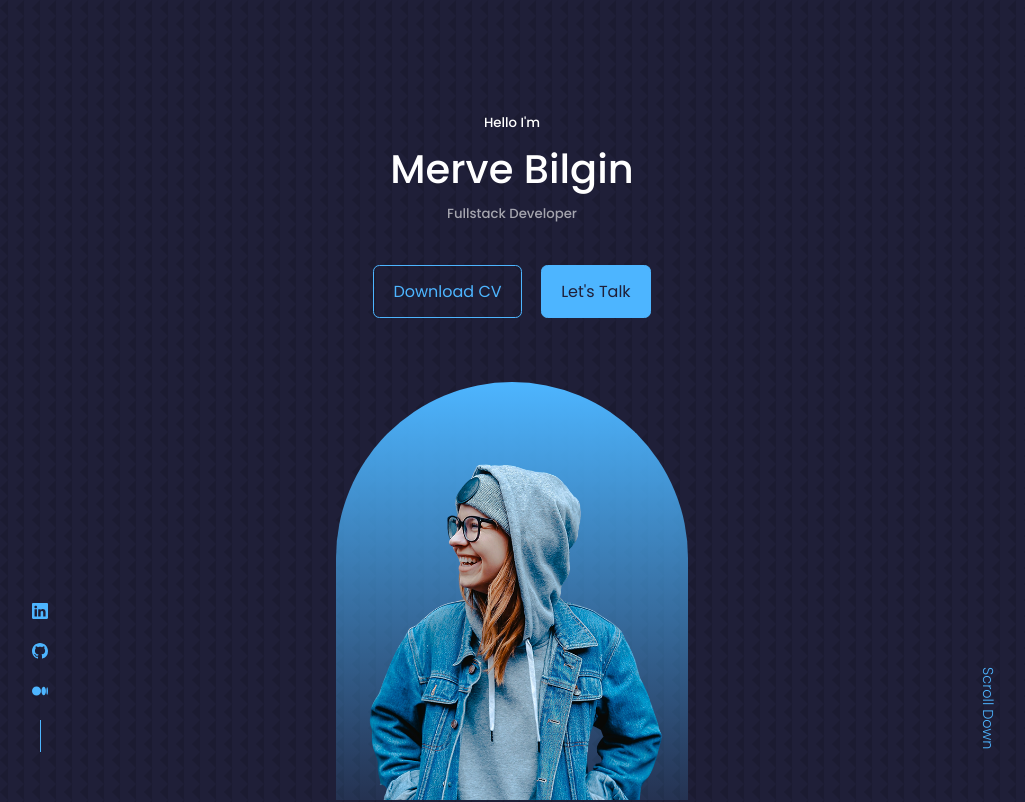
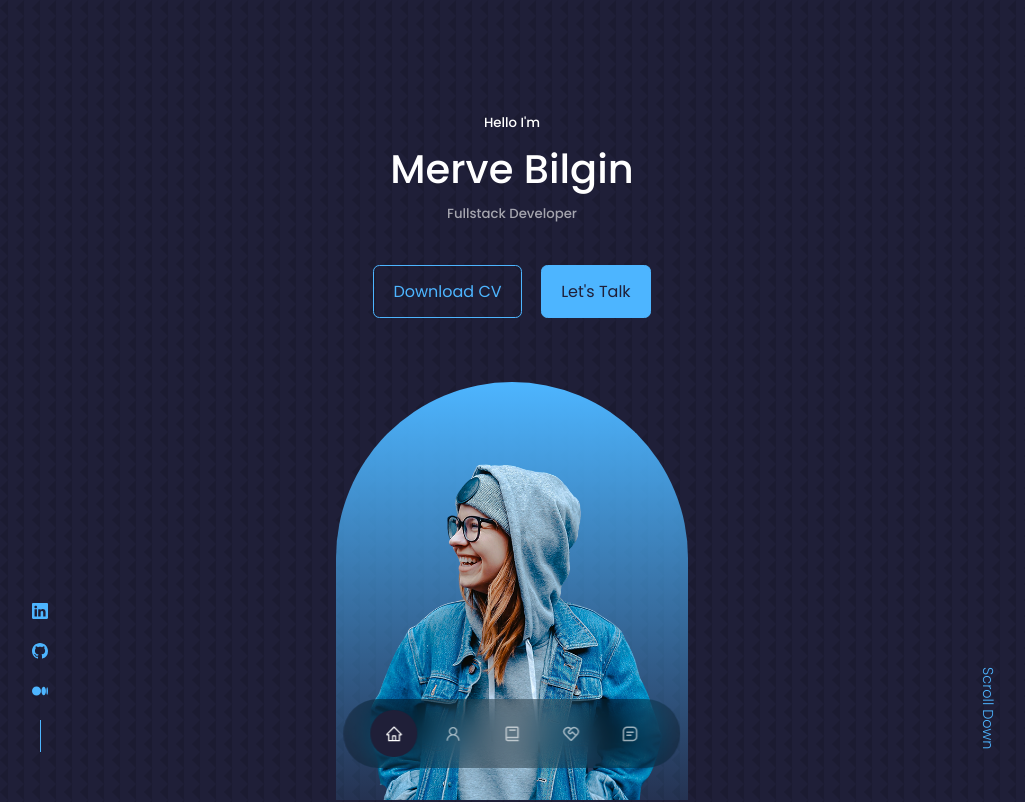
Before and after one commit to mervebilgin/PersonalWebsite, a React (Create React App) app: page / in a window 1280 px wide. Shown: the top 802 px of the page, without its empty margins (128-1153 px from the left). Built offline with nearby package versions, Linux system fonts and the light colour scheme.

Commit message:
Create floating nav component css

```diff
--- a/src/components/nav/Nav.jsx
+++ b/src/components/nav/Nav.jsx
@@ -9,7 +9,7 @@
 function Nav() {
   return (
     <nav>
-      <a href='#'><AiOutlineHome/></a>
+      <a href='#' className='active'><AiOutlineHome/></a>
       <a href='#about'><AiOutlineUser/></a>
       <a href='#experience'><BiBook/></a>
       <a href='#services'><RiServiceLine/></a>
--- a/src/components/nav/nav.css
+++ b/src/components/nav/nav.css
@@ -0,0 +1,33 @@
+nav {
+    background: rgba(0, 0, 0, 0.3);
+    width: max-content;
+    display: block;
+    padding: 0.7rem 1.7rem;
+    z-index: 2;
+    position: fixed;
+    left: 50%;
+    transform: translateX(-50%);
+    bottom: 2rem;
+    display: flex;
+    gap: 0.8rem;
+    border-radius: 3rem;
+    backdrop-filter: blur(15px);
+}
+
+nav a {
+    background: transparent;
+    padding: 0.9rem;
+    border-radius: 50%;
+    display: flex;
+    color: var(--color-light);
+    font-size: 1.1rem;
+}
+
+nav a:hover {
+    background: rgba(0, 0, 0, 0.3);
+}
+
+nav a.active {
+    background: var(--color-bg);
+    color: var(--color-white);
+}
```
